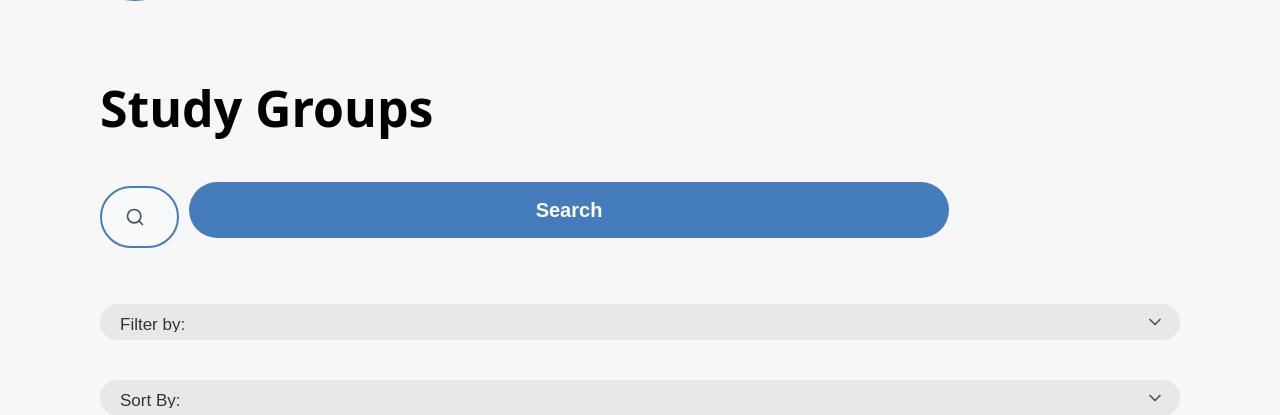
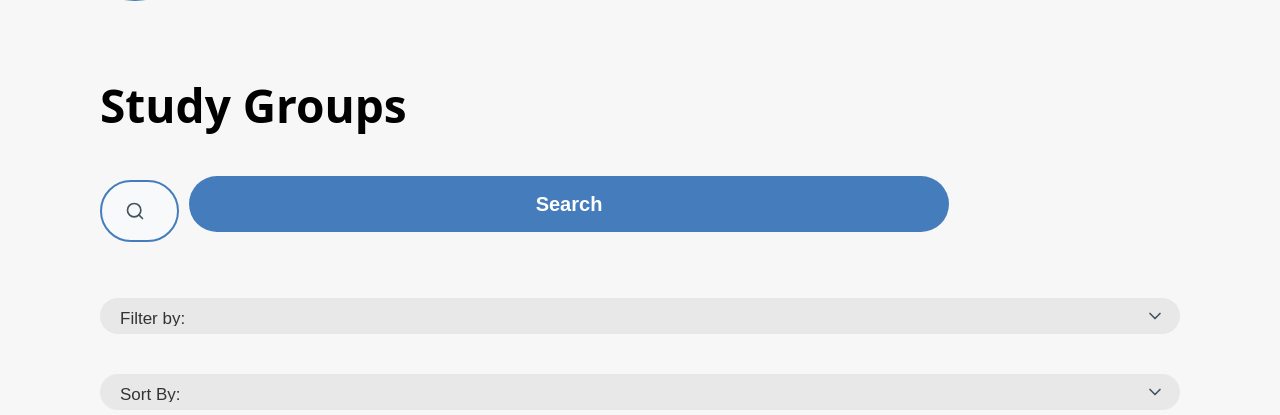
Before and after one commit to OhKh09373/ITCS333-Group3, a PHP site: page /SGF.html in a window 1280 px wide. Shown: the part 199-614 px from the top of the page. Run offline with PHP 8.4, Linux system fonts and the light colour scheme.

Commit message:
new title updated

```diff
--- a/Study-Group-finder/style.css
+++ b/Study-Group-finder/style.css
@@ -241,7 +241,7 @@ main {
     text-align: left;
     padding-left: 20px;
     margin: -10px 40px 40px 0;
-    font-size: 2.5rem;
+    font-size: 2.3rem;
 }
 
 
```
